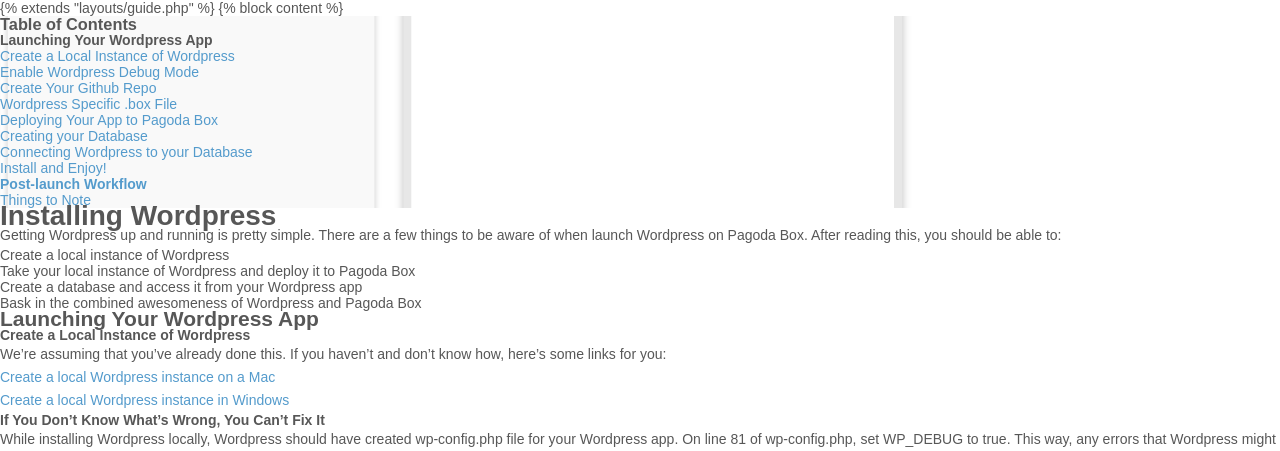
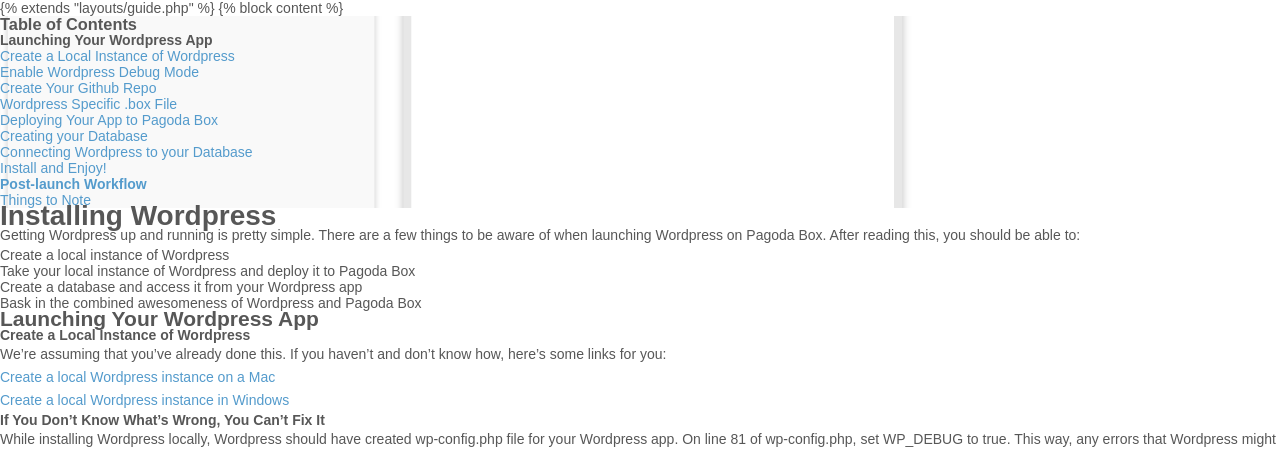
Before and after one commit to silentworks/guides, a PHP site: template templates/guides/frameworks/wordpress.php in a window 1280 px wide. Shown: the top 451 px of the page. Run offline with PHP 8.4, Linux system fonts and the light colour scheme; the template is opened without the code that fills it, so the values that code supplies are empty; some libraries are stand-ins or nearby versions.

Commit message:
copy editing changes

```diff
--- a/templates/guides/frameworks/wordpress.php
+++ b/templates/guides/frameworks/wordpress.php
@@ -27,7 +27,7 @@
 
 <div class="left-col">
 	<h1>Installing Wordpress</h1>
-	<p class="active">Getting Wordpress up and running is pretty simple. There are a few things to be aware of when launch Wordpress on Pagoda Box. After reading this, you should be able to:</p>
+	<p class="active">Getting Wordpress up and running is pretty simple. There are a few things to be aware of when launching Wordpress on Pagoda Box. After reading this, you should be able to:</p>
 	<ul class="checked">
 		<li><span class="guides-sprite check"></span>Create a local instance of Wordpress</li>
 		<li><span class="guides-sprite check"></span>Take your local instance of Wordpress and deploy it to Pagoda Box</li>
```
